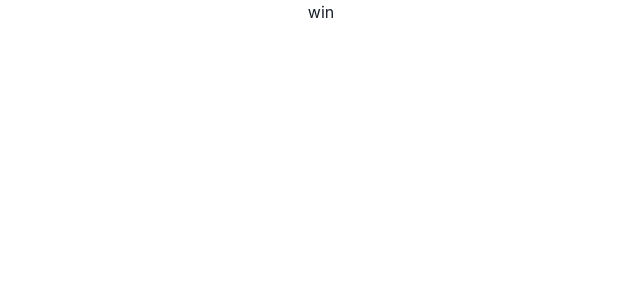
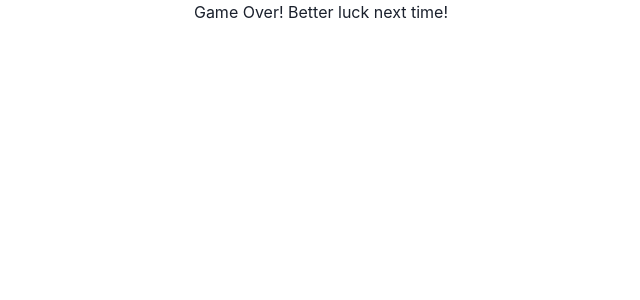
Before and after one commit to flow4camp/flow4-front, a React (Create React App) app: page /game-over in a window 1280 px wide. Shown: the top 300 px of the page, without its empty margins (319-959 px from the left). Built offline with nearby package versions, Linux system fonts and the light colour scheme.

Commit message:
feat) gameover prop수정

```diff
--- a/src/App.tsx
+++ b/src/App.tsx
@@ -29,7 +29,7 @@ function App() {
           <Route path="/edit-metroline" element={<EditMetroLine />} />
           <Route path="/stamina-store" element={<StaminaStore />} />
           <Route path="/battle-ground" element={<BattleGround />} />
-          <Route path="/game-over" element={<GameOver win={true} />} />
+          <Route path="/game-over" element={<GameOver />} />
         </Routes>
       </BrowserRouter>
     </div>
--- a/src/pages/BattleGround.tsx
+++ b/src/pages/BattleGround.tsx
@@ -423,7 +423,7 @@ function BattleGround() {
           <ModalHeader>정말 나가시겠습니까?</ModalHeader>
           <ModalBody>나가면 기력이 소진됩니다.</ModalBody>
           <ModalFooter>
-            <Link to="/battle">
+            <Link to="/game-over" state={{win: false}}>
               <Button bg="gray" color='white' onClick={handleExit} style={{ fontFamily: 'Font-Content'}} >
                 나가기
               </Button>
--- a/src/pages/GameOver.tsx
+++ b/src/pages/GameOver.tsx
@@ -1,20 +1,17 @@
 import React from "react";
+import { useLocation } from 'react-router-dom';
 
-interface GameOverProps {
-    win: boolean;
-  }
-
-const GameOver: React.FC<GameOverProps> = ({ win }) => {
+const GameOver: React.FC = () => {
+    const location = useLocation();
+    const win = location.state?.win || false;
 
     return (
-        <div>
-            {win ? (
-                <div>win</div>
-            ) : (
-                <div>lose</div>
-            )}
-        </div>
-    )
-}
+      <div>
+        {win ?
+        (<h1>Congratulations! You won!</h1>) :
+        (<h1>Game Over! Better luck next time!</h1>)}
+      </div>
+    );
+  };
 
 export default GameOver;
```
